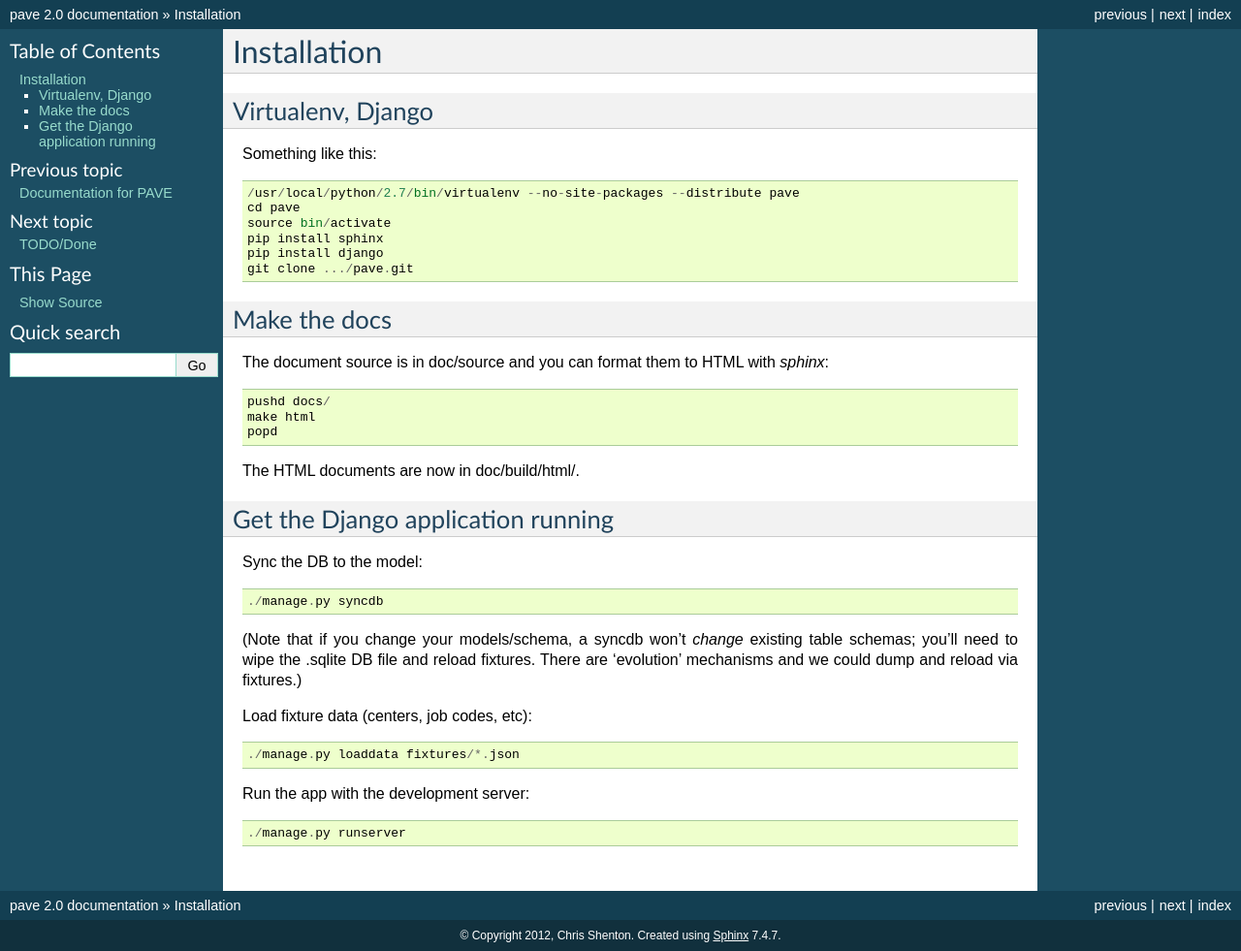
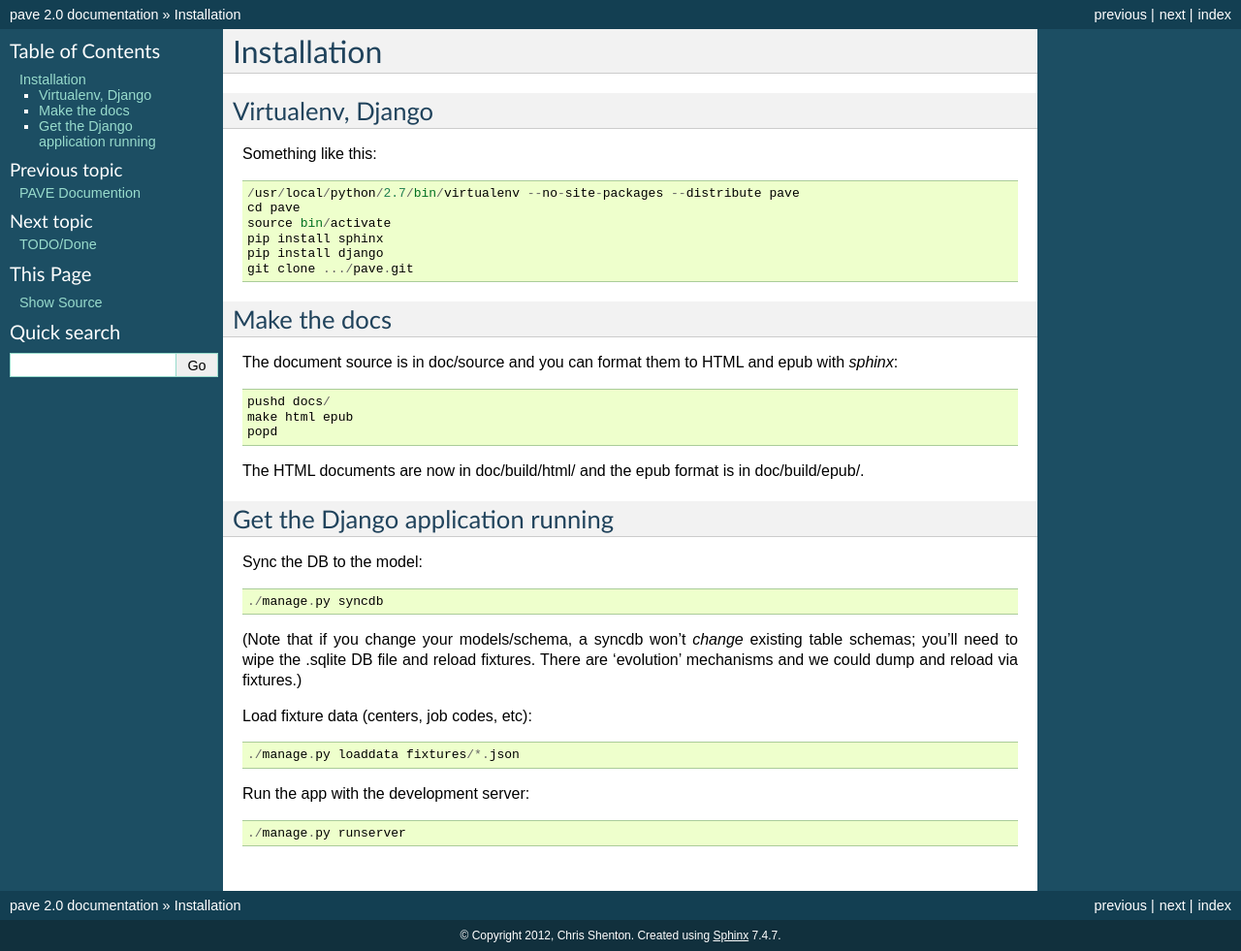
Before and after one commit to shentonfreude/pave, a Sphinx documentation site: the page built from doc/source/install.rst, in a window 1280 px wide. Shown: the whole page at 97% size. Built offline with Sphinx 7.4.7, drawn with Linux system fonts in a browser that asks for light colours.

Commit message:
Built epub as well as html; how do we get module docs?

```diff
--- a/doc/source/conf.py
+++ b/doc/source/conf.py
@@ -1,7 +1,7 @@
 # -*- coding: utf-8 -*-
 #
 # pave documentation build configuration file, created by
-# sphinx-quickstart on Mon Mar  5 09:25:05 2012.
+# sphinx-quickstart on Mon Mar  5 09:44:40 2012.
 #
 # This file is execfile()d with the current directory set to its containing dir.
 #
@@ -25,7 +25,7 @@ import sys, os
 
 # Add any Sphinx extension module names here, as strings. They can be extensions
 # coming with Sphinx (named 'sphinx.ext.*') or your custom ones.
-extensions = ['sphinx.ext.autodoc']
+extensions = ['sphinx.ext.autodoc', 'sphinx.ext.todo', 'sphinx.ext.viewcode']
 
 # Add any paths that contain templates here, relative to this directory.
 templates_path = ['_templates']
@@ -240,3 +240,46 @@ texinfo_documents = [
 
 # How to display URL addresses: 'footnote', 'no', or 'inline'.
 #texinfo_show_urls = 'footnote'
+
+
+# -- Options for Epub output ---------------------------------------------------
+
+# Bibliographic Dublin Core info.
+epub_title = u'pave'
+epub_author = u'Chris Shenton'
+epub_publisher = u'Chris Shenton'
+epub_copyright = u'2012, Chris Shenton'
+
+# The language of the text. It defaults to the language option
+# or en if the language is not set.
+#epub_language = ''
+
+# The scheme of the identifier. Typical schemes are ISBN or URL.
+#epub_scheme = ''
+
+# The unique identifier of the text. This can be a ISBN number
+# or the project homepage.
+#epub_identifier = ''
+
+# A unique identification for the text.
+#epub_uid = ''
+
+# A tuple containing the cover image and cover page html template filenames.
+#epub_cover = ()
+
+# HTML files that should be inserted before the pages created by sphinx.
+# The format is a list of tuples containing the path and title.
+#epub_pre_files = []
+
+# HTML files shat should be inserted after the pages created by sphinx.
+# The format is a list of tuples containing the path and title.
+#epub_post_files = []
+
+# A list of files that should not be packed into the epub file.
+#epub_exclude_files = []
+
+# The depth of the table of contents in toc.ncx.
+#epub_tocdepth = 3
+
+# Allow duplicate toc entries.
+#epub_tocdup = True
--- a/doc/source/index.rst
+++ b/doc/source/index.rst
@@ -1,10 +1,10 @@
 .. pave documentation master file, created by
-   sphinx-quickstart on Mon Mar  5 09:04:40 2012.
+   sphinx-quickstart on Mon Mar  5 09:44:40 2012.
    You can adapt this file completely to your liking, but it should at least
    contain the root `toctree` directive.
 
-Documentation for PAVE
-======================
+PAVE Documention
+================
 
 Contents:
 
--- a/doc/source/install.rst
+++ b/doc/source/install.rst
@@ -17,13 +17,14 @@ Make the docs
 -------------
 
 The document source is in doc/source and you can format them to HTML
-with `sphinx`::
+and epub with `sphinx`::
 
   pushd docs/
-  make html
+  make html epub
   popd
 
-The HTML documents are now in doc/build/html/.
+The HTML documents are now in doc/build/html/ and the epub format is
+in doc/build/epub/.
 
 Get the Django application running
 ----------------------------------
```
